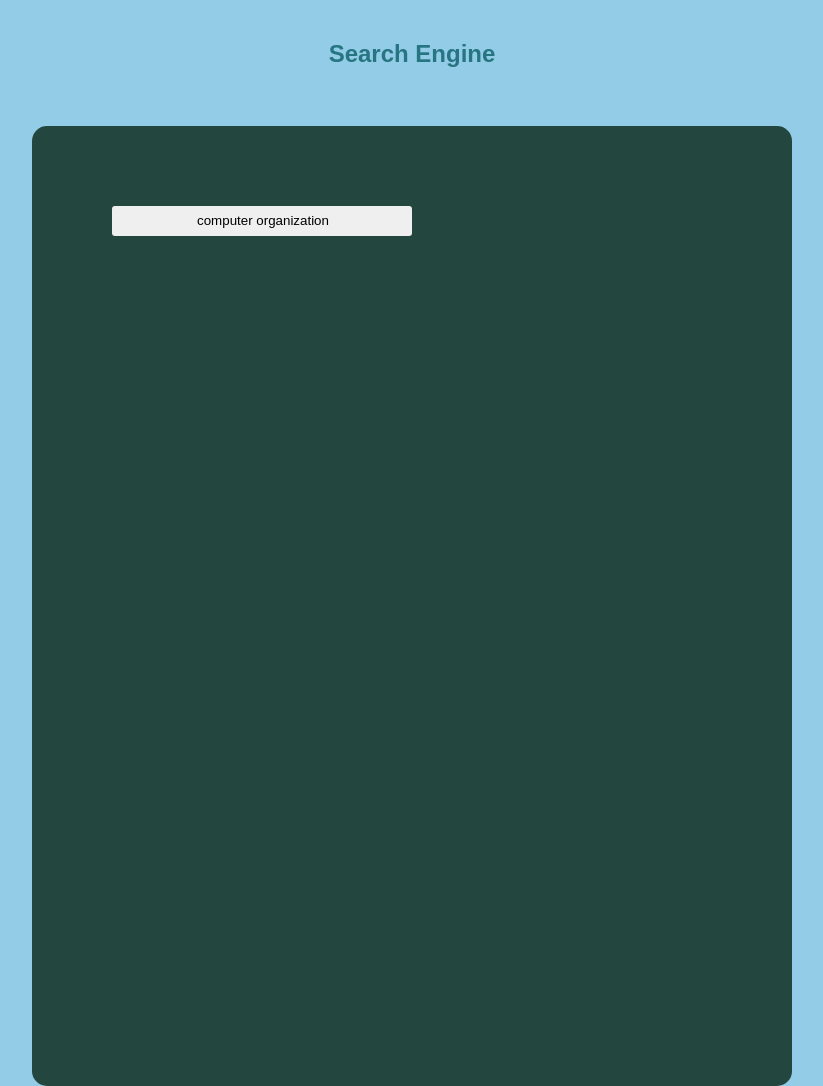
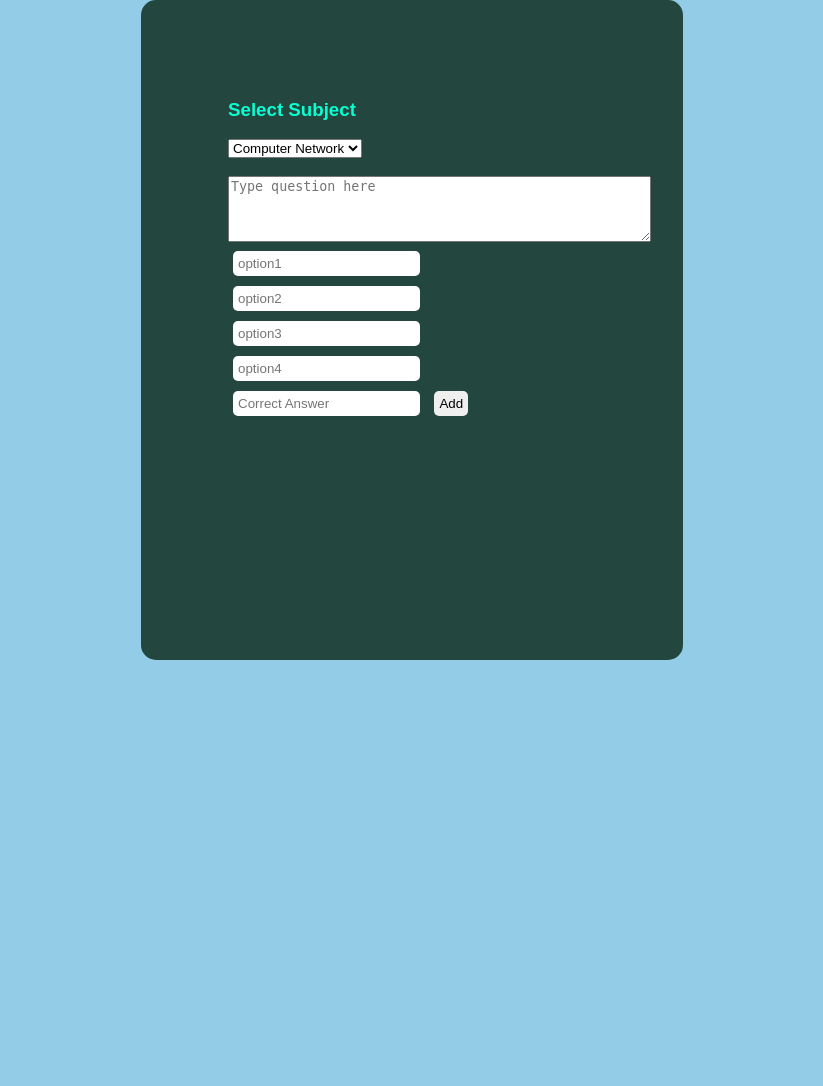
Before and after one commit to Azay961/flask-quiz-app, a Flask app: page / in a window 1280 px wide. Shown: the whole page, without its empty margins (228-1051 px from the left). After the commit the page ends 660 px from the top, so only its background shows below. Run offline with Flask 3, Linux system fonts and the light colour scheme.

Commit message:
Initial commit

```diff
--- a/app.py
+++ b/app.py
@@ -1,21 +1,29 @@
+
 from flask import Flask, render_template, request
+import pandas as pd
+
 
 app = Flask(__name__)
 
-@app.route('/', methods=['GET', 'POST'])
-def home():
+
+@app.route('/')
+def index():
+    return render_template('questions.html')
+
+@app.route('/take_quiz', methods=['POST'])
+def predict_sentiment():
+    input_text = request.form['input_text']
+    subject = request.form['model_dropdown']
+    if subject == "Computer Network":
+        df = pd.read_csv(r'D:\my_projects\Flask_quiz_app\flask-quiz-app\Questions\computer_network.csv')
+
     return render_template('index.html')
 
-
-@app.route('/computer_organization', methods=['GET', 'POST'])
-def search():
-    if request.method == 'POST':
-        query = request.form.get("input_text")
-
-
-        return render_template('index.html', query=query, results=query)
-
-
+@app.route("/add_questions", methods=["POST"])
+def add_questions():
+    subject = request.form['model_dropdown']
+    render_template("questions.html")
 
 if __name__ == "__main__":
     app.run(debug=True)
+    # host="0.0.0.0", port="5002"
--- /dev/null
+++ b/static/style_questions.css
@@ -0,0 +1,74 @@
+
+body
+{
+    margin: 0;
+    padding: 0;
+    background-color:#6abadeba;
+    font-family: 'Arial';
+}
+.quiz{
+        width: 382px;
+        height: 500px;
+        overflow: hidden;
+        margin: auto;
+        margin: 20 0 0 450px;
+        padding: 80px;
+        background: #23463f;
+        border-radius: 15px ;
+}
+
+h3{
+    color: #08ffd1;
+}
+
+#select_subject{
+    margin-top: 0px;
+    color: blue;
+    font-size: 17px;
+}
+
+#add_questions{
+    width: 300px;
+    height: 30px;
+    border: none;
+    border-radius: 17px;
+    padding-left: 7px;
+    color: blue;
+
+}
+#option1{
+    border: none;
+    border-radius:5px;
+    padding: 5px;
+    margin: 5px;
+}
+#option2{
+    border: none;
+    border-radius:5px;
+    padding: 5px;
+    margin: 5px;
+}
+#option3{
+    border: none;
+    border-radius:5px;
+    padding: 5px;
+    margin: 5px;
+}
+#option4{
+    border: none;
+    border-radius:5px;
+    padding: 5px;
+    margin: 5px;
+}
+#correct_answer{
+    border: none;
+    border-radius:5px;
+    padding: 5px;
+    margin: 5px;
+}
+#add{
+    border: none;
+    border-radius:5px;
+    padding: 5px;
+    margin: 5px;
+}
--- a/static/styles.css
+++ b/static/styles.css
@@ -1,3 +1,4 @@
+
 body
 {
     margin: 0;
@@ -5,9 +6,9 @@ body
     background-color:#6abadeba;
     font-family: 'Arial';
 }
-.engine{
-        width: 600px;
-        height: 800px;
+.quiz{
+        width: 382px;
+        height: 500px;
         overflow: hidden;
         margin: auto;
         margin: 20 0 0 450px;
@@ -21,11 +22,22 @@ h2{
     color: #277582;
     padding: 20px;
 }
+h3{
+    color: #08ffd1;
+}
 
-#computer_organization{
+#select_subject{
+    margin-top: 0px;
+    color: blue;
+    font-size: 17px;
+}
+
+#take_quiz{
     width: 300px;
     height: 30px;
     border: none;
-    border-radius: 3px;
-    padding-left: 8px;
+    border-radius: 17px;
+    padding-left: 7px;
+    color: blue;
+
 }
--- a/templates/index.html
+++ b/templates/index.html
@@ -1,16 +1,26 @@
 <!DOCTYPE html>
 <html>
 <head>
-    <title>Search Engine</title>
+    <title>Quiz App</title>
     <link rel="stylesheet" href="/static/styles.css"></head>
 <body>
-    <h2>Search Engine</h2><br>
-    <div class="engine">
-    <form id="engine" method="post" action = "/computer_organization">
-        <input type="submit" name="computer_organization" id="computer_organization" value="computer organization">
+    <h2>Sentiment Prediction</h2><br>
+    <div class="quiz">
+    <form id="take_quiz" method="post" action = "/take_quiz">
+
+        <h3>Select Subject</h3>
+        <select name="select_subject">
+        <option value="Computer Network">Computer Network</option>
+        <option value="Random Forest">Random Forest</option>
+        </select><br><br>
+
+        <input type="submit" name="take_quiz" id="take_quiz" value="Take Quiz">
         <br><br>
     </form>
+    {% if sentiment_label %}
+        <p id="sentiment_label">{{selected_model}} model predicted: {{ sentiment_label }}</p>
 
+    {% endif %}
 </div>
 </body>
 </html>
--- /dev/null
+++ b/templates/questions.html
@@ -0,0 +1,30 @@
+<!DOCTYPE html>
+<html lang="en">
+<head>
+    <meta charset="UTF-8">
+    <meta name="viewport" content="width=device-width, initial-scale=1.0">
+    <title>Add Questions</title>
+    <link rel="stylesheet" href="/static/style_questions.css">
+</head>
+<body>
+    <div class="quiz">
+    <form id="add_questions" method="post" action = "/add_questions">
+
+        <h3>Select Subject</h3>
+        <select name="select_subject">
+        <option value="Computer Network">Computer Network</option>
+        <option value="Random Forest">Random Forest</option>
+        </select><br><br>
+
+        <textarea id="question" name="question" rows="4" cols="50" placeholder="Type question here"></textarea><br>
+        <input type="text" id="option1" name="option1" placeholder="option1"><br>
+        <input type="text" id="option2" name="option2" placeholder="option2"><br>
+        <input type="text" id="option3" name="option3" placeholder="option3"><br>
+        <input type="text" id="option4" name="option4" placeholder="option4"><br>
+        <input type="text" id="correct_answer" name="correct_answer" placeholder="Correct Answer">
+
+        <input type="submit" name="add" id="add" value="Add">
+        <br><br>
+    </form>
+</body>
+</html>
```
Also changed, not shown: 1 other file.
